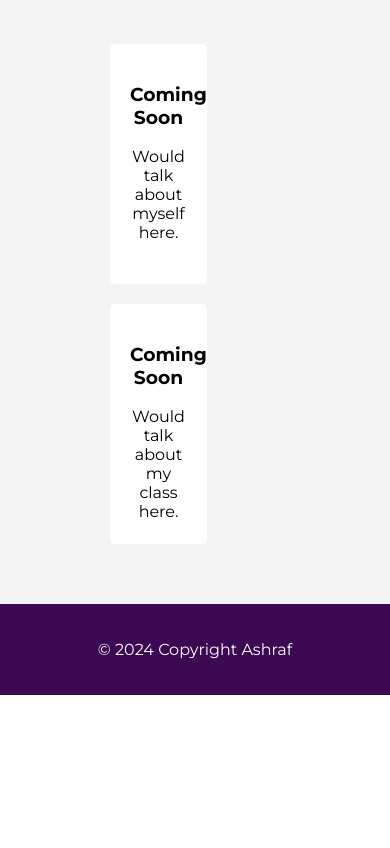
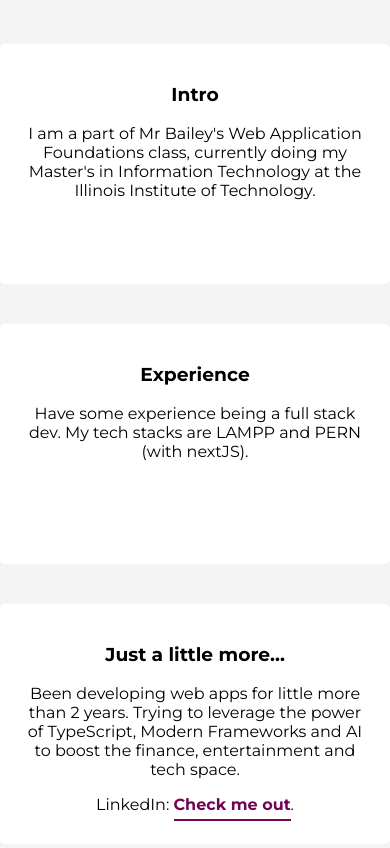
Before and after one commit to chirix33/ITMD541, a plain HTML site: page index.html in a window 390 px wide. Shown: the part 860-1708 px from the top of the page. Before the commit the page ends 1555 px from the top, so only its background shows below. Drawn offline with Linux system fonts and the light colour scheme.

Commit message:
Add Content and Implement Mobile Responsiveness

```diff
--- a/index.html
+++ b/index.html
@@ -27,12 +27,22 @@
     <section class="features">
         <div class="container">
             <div class="feature-box">
-            <h3>Coming Soon</h3>
-            <p>Would talk about myself here.</p>
+                <h3>Intro</h3>
+                <p>
+                    I am a part of Mr Bailey's Web Application Foundations class,
+                    currently doing my Master's in Information Technology at the Illinois Institute of Technology.
+                </p>
             </div>
             <div class="feature-box">
-            <h3>Coming Soon</h3>
-            <p>Would talk about my class here.</p>
+                <h3>Experience</h3>
+                <p>Have some experience being a full stack dev. My tech stacks are LAMPP and PERN (with nextJS).</p>
+            </div>
+            <div class="feature-box">
+                <h3>Just a little  more...</h3>
+                <p>Been developing web apps for little more than 2 years. Trying to leverage the power of TypeScript, Modern Frameworks and AI to boost the finance, entertainment and tech space.</p>
+                <p>
+                    LinkedIn: <a href="https://www.linkedin.com/in/chirix33" target="_blank">Check me out</a>.
+                </p>
             </div>
         </div>
     </section>
--- a/styles/styles.css
+++ b/styles/styles.css
@@ -78,17 +78,18 @@ header ul li a {
     left: 0;
 }
 
-button {
-    background-color: white;
-    color: #4CAF50;
-    padding: 10px 20px;
-    border: none;
+a {
+    text-decoration: none;
+    color: #720455;
+    padding: 5px 0;
+    border-bottom: 2px solid #720455;
     cursor: pointer;
+    transition: border-bottom 0.5s;
+    font-weight: bold;
 }
 
-button:hover {
-    background-color: #333;
-    color: white;
+a:hover {
+    border-bottom: none;
 }
 
 .features {
@@ -98,7 +99,8 @@ button:hover {
 
 .features .container {
     display: flex;
-    justify-content: space-between;
+    justify-content: center;
+    gap: 20px;
     align-items: center;
     flex-wrap: wrap;
     padding: 50px 100px;
@@ -112,6 +114,7 @@ button:hover {
     border-radius: 5px;
     width: 30%;
     height: 200px;
+    flex-shrink: 0;
 }
 
 footer {
@@ -120,3 +123,21 @@ footer {
     text-align: center;
     padding: 20px;
 }
+
+@media screen and (max-width: 860px) {
+    .hero .photo {
+        transform: translateY(0);
+    }
+
+    .hero h2 {
+        font-size: 2rem;
+    }
+
+    .features .container {
+        padding: 50px 20px;
+    }
+
+    .feature-box {
+        width: 100%;
+    }
+}
```
